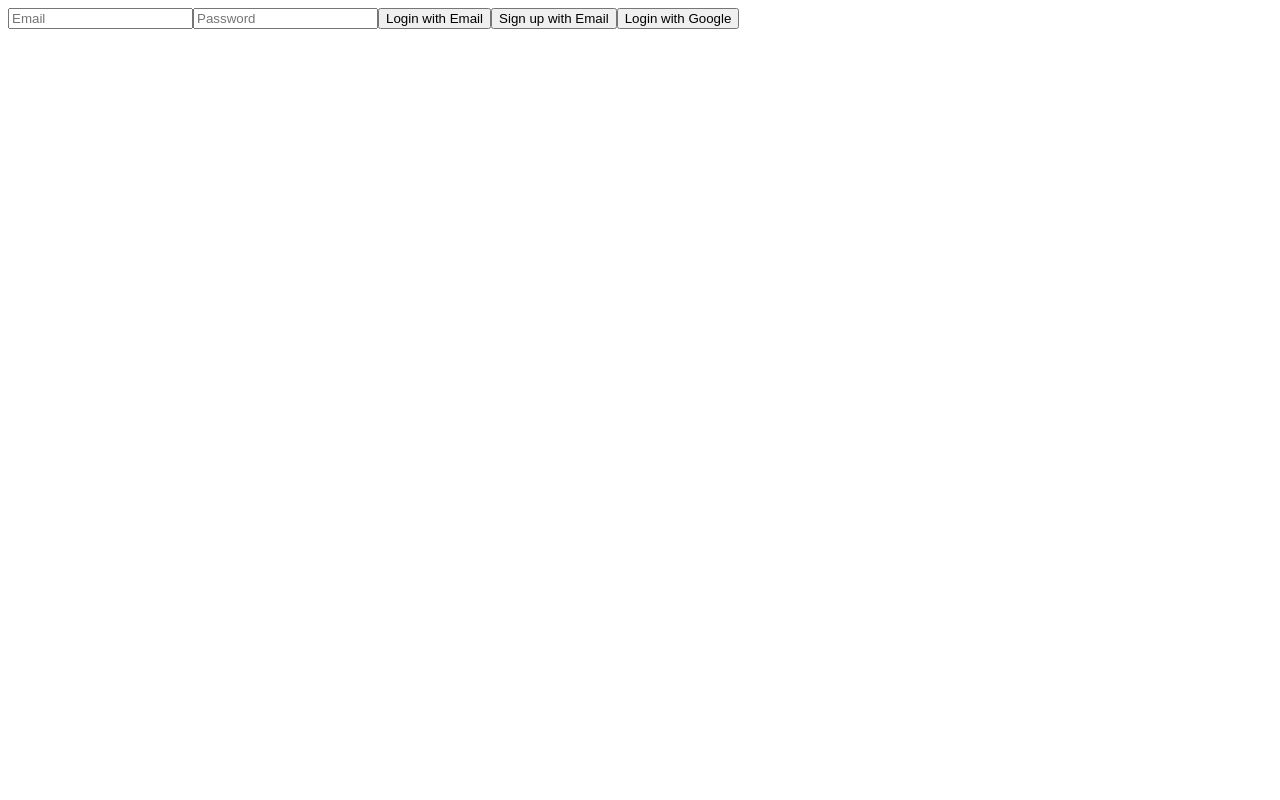
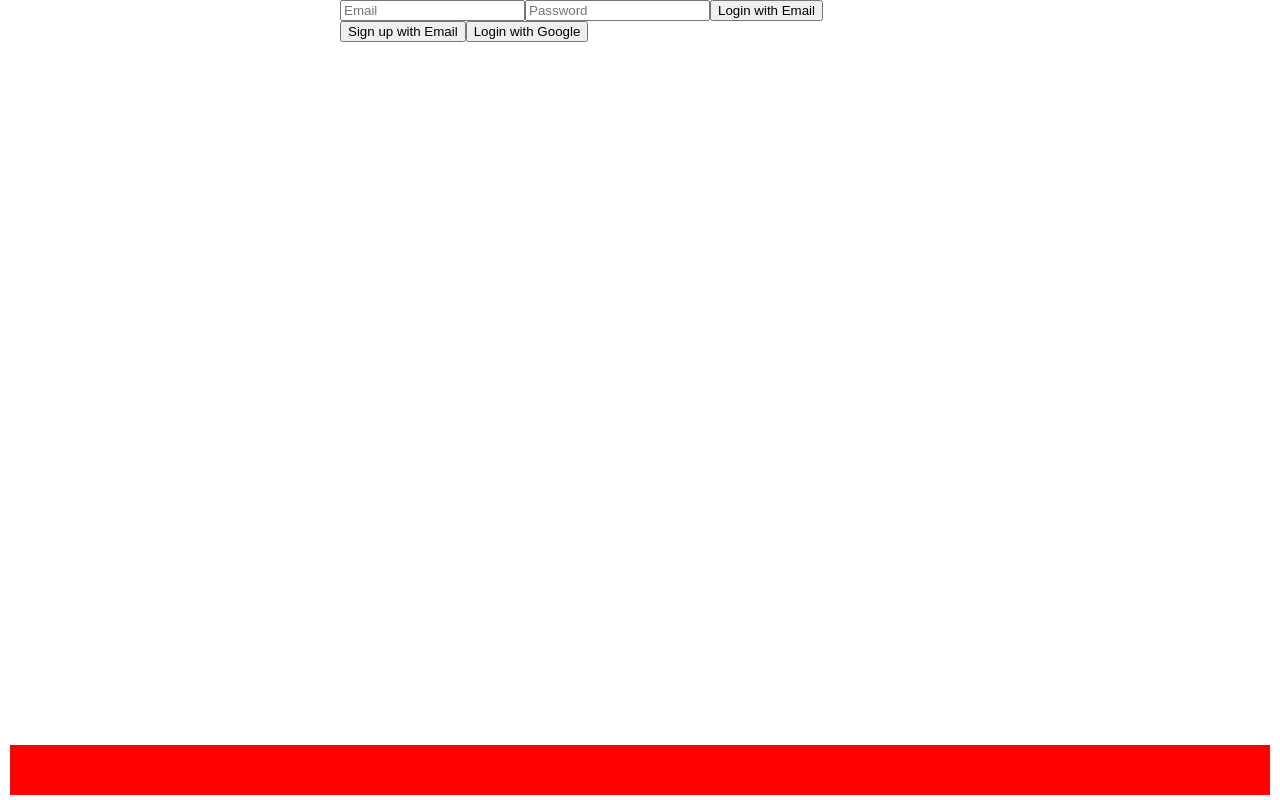
Before and after one commit to MontoRodrigues/AI_POS, an Angular app: page /login in a window 1280 px wide. Built offline with nearby package versions, Linux system fonts and the light colour scheme; no server answers.

Commit message:
updated home component

```diff
--- a/src/app/app.css
+++ b/src/app/app.css
@@ -0,0 +1,17 @@
+.bottom_menu {
+    position: fixed;
+    width: 100%;
+    HEIGHT: 60px;
+    /* background: forestgreen; */
+    bottom: 0px;
+    left: 0px;
+    align-items: center;
+    display: flex;
+    justify-content: center;
+}
+
+.menu_container {
+    width: calc(100% - 20px);
+    height: 50px;
+    background: red;
+}
--- a/src/app/app.html
+++ b/src/app/app.html
@@ -1 +1,9 @@
+
+
 <router-outlet></router-outlet>
+
+<div class="bottom_menu">
+    <div class="menu_container">
+
+    </div>
+</div>
--- a/src/styles.css
+++ b/src/styles.css
@@ -1 +1,18 @@
 /* You can add global styles to this file, and also import other style files */
+html, body{
+    width: 100%;
+    height: 100%;
+    padding: 0px;
+    margin: 0px;
+}
+
+body {
+    height: 100%;
+    margin: 0 auto;
+    max-width: 600px;
+    overflow: auto !important;
+}
+
+*, :after, :before {
+    box-sizing: border-box;
+}
```
